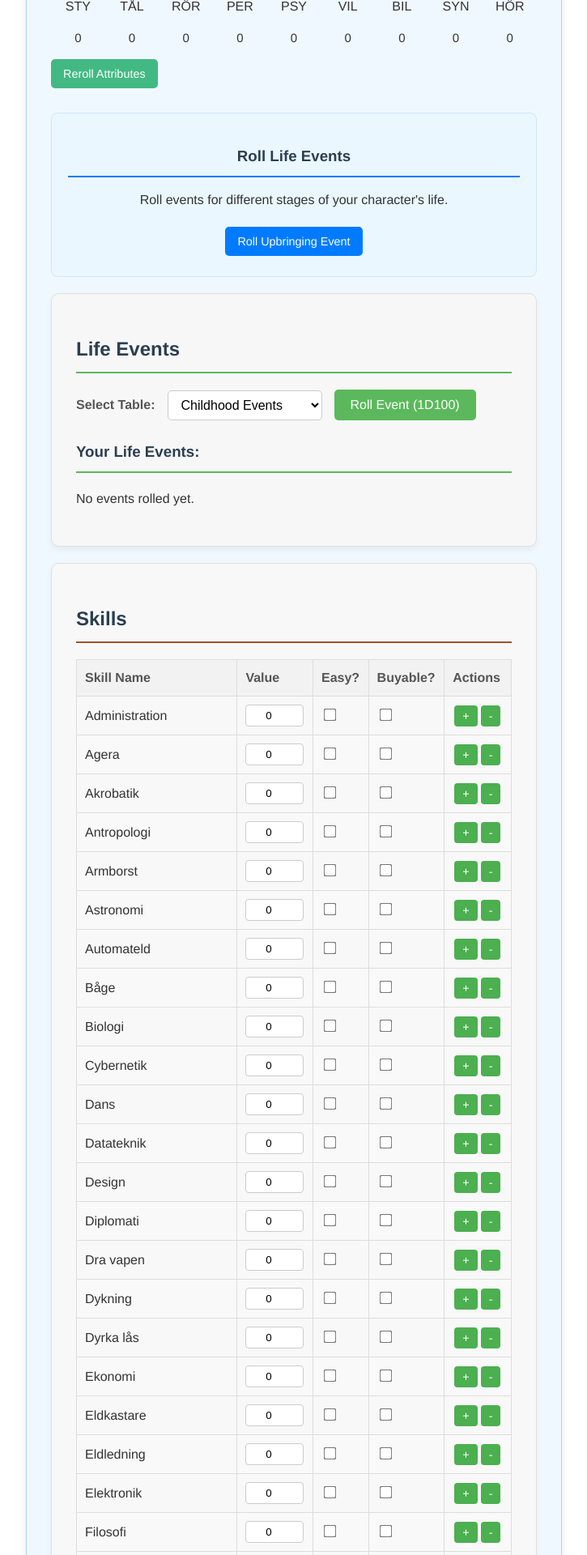
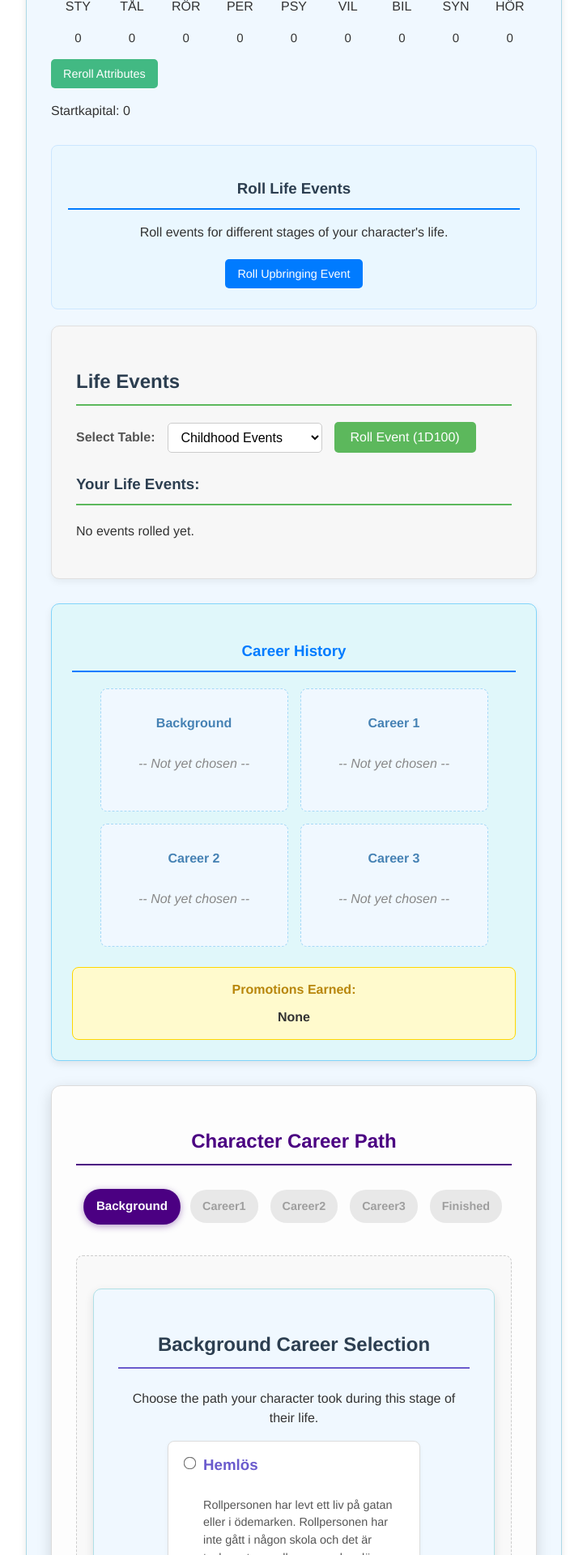
Before and after one commit to Powermind/neotech-generator, a Vue app: page / in a window 1280 px wide. Shown: the part 920-2840 px from the top of the page at 81% size, without its empty margins (277-1002 px from the left). Built offline with nearby package versions, Linux system fonts and the light colour scheme.

Commit message:
Added some Hemlös background and modifiers

```diff
--- a/src/components/CharacterSheet.vue
+++ b/src/components/CharacterSheet.vue
@@ -104,6 +104,9 @@ const careerHistorySlots = computed(() => {
         <button @click="rerollAttributes">Reroll Attributes</button>
     </div>
 
+    <p>Startkapital: {{ characterStore.totalStartkapital }}</p>
+
+
     <div class="life-event-roll-section">
         <h3>Roll Life Events</h3>
         <p>Roll events for different stages of your character's life.</p>
@@ -113,7 +116,6 @@ const careerHistorySlots = computed(() => {
 
     <EventSkillDistribution />
 
-    <SkillList />
 
     <div class="career-history-boxes">
         <h3>Career History</h3>
@@ -144,6 +146,8 @@ const careerHistorySlots = computed(() => {
       <button @click="saveCurrent">Save Character</button>
       <button @click="resetCurrent">Reset Character</button>
     </div>
+
+    <SkillList />
 
     <h3>Validation</h3>
     <p v-if="characterStore.isCharacterValid" class="valid-message">Character is ready!</p>
--- a/src/gameData/careers/backgroundCareers.js
+++ b/src/gameData/careers/backgroundCareers.js
@@ -3,19 +3,19 @@
 const backgroundCareers = [
   {
     id: 'bg-urban',
-    name: 'Urban Background',
+    name: 'Hemlös',
     type: 'background',
-    description: 'Grew up in a bustling city, familiar with its streets and secrets.',
+    description: 'Rollpersonen har levt ett liv på gatan eller i ödemarken. Rollpersonen har inte gått i någon skola och det är tveksamt om rollpersonen kan läsa.',
     characteristicRolls: ['Rörlighet', 'Personlighet', 'Syn'], // Attributes to roll for success
-    baseCareerSkillPoints: 10, // Points for skills associated with this career
-    baseFreeSkillPoints: 5,    // Points for any skill
+    baseCareerSkillPoints: 30, // Points for skills associated with this career
+    baseFreeSkillPoints: 0,    // Points for any skill
     baseStridsvanaPoints: 0,   // Points for Stridsvana
     promotion: 'Street-Smart', // Promotion title
     startingCapital: 100,      // Starting money for this career
-    eventTable: 'urbanBackgroundEvents', // Name of a career-specific event table
-    associatedSkills: ['Smyga', 'Dyrka lås', 'Undre världen', 'Genomsöka'], // Skills to enable/buy
+    eventTable: 'hemlosBackgroundEvents', // Name of a career-specific event table
+    associatedSkills: ['Fingerfärdighet', 'Genomsöka', 'Gömma', 'Klättra', 'Närstrid', 'Smyga', 'Supa', 'Undre världen', 'Värdering', 'Överlevnad', 'Övertalning'], // Skills to enable/buy
     restrictions: [], // No restrictions for background careers
-    yearsInCareer: 5, // Example: how many years this career path represents
+    yearsInCareer: 3, // Example: how many years this career path represents
   },
   {
     id: 'bg-rural',
--- a/src/gameData/careers/careerEventTables.js
+++ b/src/gameData/careers/careerEventTables.js
@@ -1,8 +1,29 @@
 // src/gameData/careers/careerEventTables.js
 
-export const urbanBackgroundEvents = [
-    { min: 1, max: 50, event: "Got involved with a local street gang.", modifiers: [{ type: 'attribute', target: 'Undre världen', amount: 1 }] },
-    { min: 51, max: 100, event: "Found a mentor in the city guard.", modifiers: [{ type: 'attribute', target: 'Ledarskap', amount: 1 }] },
+export const hemlosBackgroundEvents = [
+  { min: 1, max: 3, description: "Adopterad: Rollpersonen blev adopterad av en tiggare som lär upp rollpersonen (anteckna som kontakt med T16 resurser).", modifiers: [{ type: 'kontakt', title: 'Tiggare', resources: '1T6' }]  },
+  { min: 4, max: 7, description: "Alkoholmissbruk: Rollpersonen utvecklar ett beroende av alkohol. Använd 1T6+6 enheter för att höja färdigheten Supa.", modifiers: [{ type: 'skill_distribution', allowedSkills: ['Supa'], description: 'Höj Supa', diceFormula: '1T6+6' }]  },
+  { min: 8, max: 13, description: "Droger: Rollpersonen har börjat med någon beroendeframkallande drog. Beorendegraden för drogen är 2T6. Eftersom rollpersonen inte kunde betala så tjallade hen på sin langare så att denna åkte i fängelse.", modifiers: [{ type: 'fiende', title: 'Langare', resources: '1T6' }] },
+  { min: 14, max: 15, description: "Familjetragedi: Rollpersonens familj har blivit dödad – föräldrar och syskon. Detta skedde genom en olyckshändelse eller eldvåda." },
+  { min: 16, max: 19, description: "Försöksperson: Rollpersonen har varit försöksobjekt och testat en ny drog.", modifiers: [{ type: 'startkapital', description: 'Försöksperson', diceFormula: 'Ob3T6', multiplier: 10 }]  },
+  { min: 20, max: 23, description: "Föräldralös: Båda föräldrarna är döda." },
+  { min: 24, max: 25, description: "Gängmedlem: Välj ett typ av gäng på sidan 43. Anteckna gängledare som kontakt.", modifiers: [{ type: 'kontakt', title: 'Gängledare', resources: '1T6' }]  },
+  { min: 26, max: 28, description: "Härbärge: Rollpersonen har haft rätt att bo och äta på ett härbärge. Anteckna kontakt med Resurser T16+2.", modifiers: [{ type: 'kontakt', title: 'Socialarbetare', resources: '1T6+2' }]  },
+  { min: 29, max: 31, description: "Härdad. Rollpersonen har varit med om mycket lidande och får därför 1T6 psykoskryss." },
+  { min: 32, max: 35, description: "Langat knart. Rollpersonen har langat knark och finns därför med i brottsregistret.", modifiers: [{ type: 'kontakt', title: 'Langare', resources: '1T6+2' }, { type: 'startkapital', description: 'Knarklangare', diceFormula: 'Ob3T6', multiplier: 100 }, { type: 'brottsregister', value: true }] },
+  { min: 36, max: 38, description: "Misshandlad: Har blivit misshandlad av ett gäng överklassungdomar. PER minskar med två (–2). Plastikkirurgi kan förbättra.", modifiers: [{ type: 'attribute', target: 'PER', amount: -2 }] },
+  { min: 39, max: 40, description: "Misshandlad av polisen: Fick permanenta men. Minska TÅL med ett (–1) och STY med ett (–1).",  modifiers: [{ type: 'attribute', target: 'TÅL', amount: -1, description: 'Misshandlad' }, { type: 'attribute', target: 'STY', amount: -1, description: 'Misshandlad' }] },
+  { min: 41, max: 44, description: "Prostituerad: Rollpersonen har prostituerat sig för att överleva men tröttnade och flydde från sin hallick.", modifiers: [{ type: 'fiende', title: 'Hallick', resources: '2T6' }] },
+  { min: 45, max: 47, description: "Självmordsförsök: Rollpersonen har försökt ta sitt liv. Detta medför att rollpersonen får 2T6 psykoskryss.", modifiers: [{ type: 'kontakt', title: 'Socialarbetare', resources: '2T6' }] },
+  { min: 48, max: 50, description: "Småbrottsling: Rollpersonen har ett flertal bussincidenter bakom sig.", modifiers: [{ type: 'fiende', title: 'Butiksinnehavare', resources: '3T6' }] },
+  { min: 51, max: 54, description: "Sopshämtare: Rollpersonen har livnärt sig på sopor. Under senare tid lärde rollpersonen känna en baglady som delade märkliga utsagor.", modifiers: [{ type: 'kontakt', title: 'Baglady', resources: '1T6' }] },
+  { min: 55, max: 57, description: "Tjackhora: Rollpersonen har lärt känna en prostituerad som numera är tyngt beroende av droger.", modifiers: [{ type: 'kontakt', title: 'Prostituerad', resources: '1T6' }] },
+  { min: 58, max: 61, description: "Ungdomsanstalt: Rollpersonen har blivit intagen på ungdomsanstalt för kriminalitet.", modifiers: [{ type: 'kontakt', title: 'Kriminell', resources: '2T6' }] },
+  { min: 62, max: 64, description: "Upplopp: Rollpersonen har deltagit i ett upplopp som slogs ner brutalt av ordningsmakten.", modifiers: [{ type: 'attribute', target: 'TÅL', amount: -1, description: 'Misshandlad' }, { type: 'brottsregister', value: true }, { type: 'startkapital', description: 'Böter', diceFormula: 'Ob3T6', multiplier: -10 }] },
+  { min: 65, max: 67, description: "Okänd välgörare: Rollpersonen har fått hjälp från en okänd person.", modifiers: [{ type: 'kontakt', title: 'Okänd välgörare', resources: '3T6' }, { type: 'startkapital', description: 'Okänd välgörare', diceFormula: 'Ob3T6', multiplier: 100 } ] },
+  { min: 68, max: 70, description: "Övergiven: Föräldrarna har lämnat rollpersonen och rollpersonen vet inte var de finns." },
+  { min: 71, max: 80, description: "Slå på händelsetabellen för underklassen (N2.22)." },
+  { min: 81, max: 100, description: "Slå på den allmänna händelsetabellen (N2.21)." },
 ];
 
 export const ruralBackgroundEvents = [
--- a/src/stores/character.js
+++ b/src/stores/character.js
@@ -41,6 +41,7 @@ const defaultCharacterState = () => ({
   lifeEvents: [],
   money: 0, // <-- NEW: Character's money
   promotions: [], // <-- NEW: Store promotions earned
+  startkapital: [],
 
   // --- NEW CAREER TRACKING STATE ---
   currentCareerStage: 'background_selection', // <--- CHANGED HERE!
@@ -51,6 +52,7 @@ const defaultCharacterState = () => ({
   selectedCareerId: null, // The ID of the career currently being processed for the current stage
   currentCareerDetails: null, // Full details of the selected career for the current stage
   pendingSkillDistributions: [], // Events waiting for skill point distribution
+  contacts: [],
 });
 
 export const useCharacterStore = defineStore('character', {
@@ -64,6 +66,9 @@ export const useCharacterStore = defineStore('character', {
     // They are reactive and recalculate when their dependencies change.
     totalAttributePoints: (state) => {
       return state.current.attributes.reduce((sum, attr) => sum + attr.value, 0);
+    },
+    totalStartkapital: (state) => {
+      return state.current.startkapital.reduce((sum, event) => sum + event.amount, 0);
     },
     isCharacterValid: (state) => {
       // Example validation logic
--- a/src/stores/characterActions/lifeEventActions.js
+++ b/src/stores/characterActions/lifeEventActions.js
@@ -3,10 +3,12 @@
 // Re-import the necessary utilities and tables that this action needs
 import { resolveEvent } from '../../utils/eventResolver';
 import upbringingEvents from '../../gameData/lifeEvents/upbringingEvents';
+import { rollDiceString } from '../../utils/diceRolls';
+import { v4 as uuidv4 } from 'uuid'; // For generating unique IDs (install if needed)
 
 // NEW: Import all individual career event tables explicitly OR import the whole module
 import {
-    urbanBackgroundEvents,
+    hemlosBackgroundEvents,
     ruralBackgroundEvents,
     academicBackgroundEvents,
     soldierCareerEvents,
@@ -16,7 +18,7 @@ import {
 
 const lifeEventTables = {
     upbringing: upbringingEvents, // Keep your upbringing table if it's distinct
-    urbanBackgroundEvents: urbanBackgroundEvents, // <-- Add this
+    hemlosBackgroundEvents: hemlosBackgroundEvents, // <-- Add this
     ruralBackgroundEvents: ruralBackgroundEvents, // <-- Add this
     academicBackgroundEvents: academicBackgroundEvents, // <-- Add this
     soldierCareerEvents: soldierCareerEvents, // <-- Add this
@@ -41,7 +43,7 @@ export function rollLifeEventLogic(store, tableName) {
   }
 
   const eventResult = resolveEvent(table); // Get the full event object, including modifiers
-
+  console.log('Event result',eventResult)
   if (eventResult) {
     store.current.lifeEvents.push(eventResult); // Store the event with its description and roll
 
@@ -67,12 +69,13 @@ export function rollLifeEventLogic(store, tableName) {
           }
         } else if (modifier.type === 'skill_distribution') {
           // Roll the dice for points
-          const pointsRolled = rollDice(modifier.diceFormula);
+          console.log('Logged skill distribution')
+          const pointsRolled = rollDiceString(modifier.diceFormula);
 
           // Add to pending distributions
           store.current.pendingSkillDistributions.push({
             id: uuidv4(),
-            eventDescription: event.event,
+            eventDescription: eventResult.description,
             pointsTotal: pointsRolled,
             pointsRemaining: pointsRolled,
             allowedSkills: modifier.allowedSkills,
@@ -80,6 +83,15 @@ export function rollLifeEventLogic(store, tableName) {
             completed: false
           });
           console.log(store.current.pendingSkillDistributions)
+        } else if (modifier.type === 'kontakt') {
+          // Roll the dice for points
+          console.log('Logged kontakt')
+          const resources = rollDiceString(modifier.resources);
+          store.current.contacts.push({ title: modifier.title, resources })
+        } else if (modifier.type === 'startkapital') {
+          console.log('Logged startkapital')
+          const amount = rollDiceString(modifier.diceFormula) * modifier.multiplier
+          store.current.startkapital.push({ amount, description: modifier.title })
         }
         // Add other modifier types here later (e.g., 'skill', 'inventory', etc.)
       });
--- a/src/utils/diceRolls.js
+++ b/src/utils/diceRolls.js
@@ -1,6 +1,56 @@
-// Helper function to roll a single die (e.g., d6, d100)
 export function rollDice(sides) {
   return Math.floor(Math.random() * sides) + 1;
+}
+
+export function rollDiceString(diceString) {
+  // Normalize "T" to "D" for Swedish compatibility
+  let normalized = diceString.replace(/T/gi, 'D');
+
+  // Check for 'Ob' exploding dice
+  const isExploding = normalized.startsWith('Ob');
+  if (isExploding) {
+    normalized = normalized.slice(2); // remove 'Ob' prefix
+  }
+
+  // Match the dice string
+  const match = normalized.match(/^(\d+)D(\d+)([+-]\d+)?$/i);
+  if (!match) {
+    console.error(`Invalid dice string format: "${diceString}". Expected format like "1D6+2" or "Ob3D6".`);
+    return 0;
+  }
+
+  const numDice = parseInt(match[1], 10);
+  const sides = parseInt(match[2], 10);
+  const modifierString = match[3];
+
+  let rolls = [];
+
+  // Exploding dice logic
+  function rollExplodingDice(n, sides) {
+    let results = [];
+    for (let i = 0; i < n; i++) {
+      const roll = rollDice(sides);
+      results.push(roll);
+      if (roll === sides) {
+        // Explode into 2 more dice
+        results = results.concat(rollExplodingDice(2, sides));
+      }
+    }
+    return results;
+  }
+
+  if (isExploding) {
+    rolls = rollExplodingDice(numDice, sides);
+  } else {
+    for (let i = 0; i < numDice; i++) {
+      rolls.push(rollDice(sides));
+    }
+  }
+
+  const total = rolls.reduce((sum, val) => sum + val, 0);
+  const modifier = modifierString ? parseInt(modifierString, 10) : 0;
+
+  return total + modifier;
 }
 
 // Helper function to roll 3d6 (sum of three 6-sided dice)
--- a/src/utils/eventResolver.js
+++ b/src/utils/eventResolver.js
@@ -1,26 +1,30 @@
-import { rollDice } from './diceRolls'; // Import your dice rolling utility
+// src/utils/eventResolver.js
+
+import { rollDice } from './diceRolls'; // Assuming rollDice is in diceRolls.js
 
 /**
- * Rolls 1D100 and finds the corresponding event in a given table.
- * @param {Array<Object>} eventTable - An array of event objects, each with min, max, and event properties.
- * Example: [{ min: 1, max: 10, event: "..." }]
- * @returns {Object|null} The event object that matches the roll, or null if no match (shouldn't happen with full table).
+ * Rolls on a given event table and returns the matched event.
+ *
+ * @param {Array<Object>} eventTable An array of event objects, each with min, max, event, and optional modifiers.
+ * @returns {Object|null} The matched event object, or null if no event is found.
  */
 export function resolveEvent(eventTable) {
-  const roll = rollDice(100); // Roll 1D100
-  console.log(`Rolled ${roll} on event table.`);
+    if (!eventTable || !Array.isArray(eventTable)) {
+        console.error("Invalid event table provided to resolveEvent.");
+        return null;
+    }
 
-  // Find the event that matches the roll within its min/max range
-  const foundEvent = eventTable.find(entry => roll >= entry.min && roll <= entry.max);
+    // Roll a 1D100 to determine the event
+    const roll = rollDice(100); // rollDice should return a number between 1 and max (inclusive)
 
-  if (!foundEvent) {
-    console.warn(`No event found for roll ${roll} in the provided table.`);
-    return { event: `Error: No event found for roll ${roll}.` }; // Fallback
-  }
+    // Find the event entry that matches the roll
+    const matchedEvent = eventTable.find(entry => roll >= entry.min && roll <= entry.max);
 
-  // Return the event object, possibly with the roll number
-  return {
-      roll: roll,
-      description: foundEvent.event
-  };
+    if (matchedEvent) {
+        console.log(`Rolled ${roll} on event table. Event: "${matchedEvent.event}"`);
+        return matchedEvent;
+    } else {
+        console.warn(`No event found for roll ${roll} in the provided table.`);
+        return null;
+    }
 }
```
